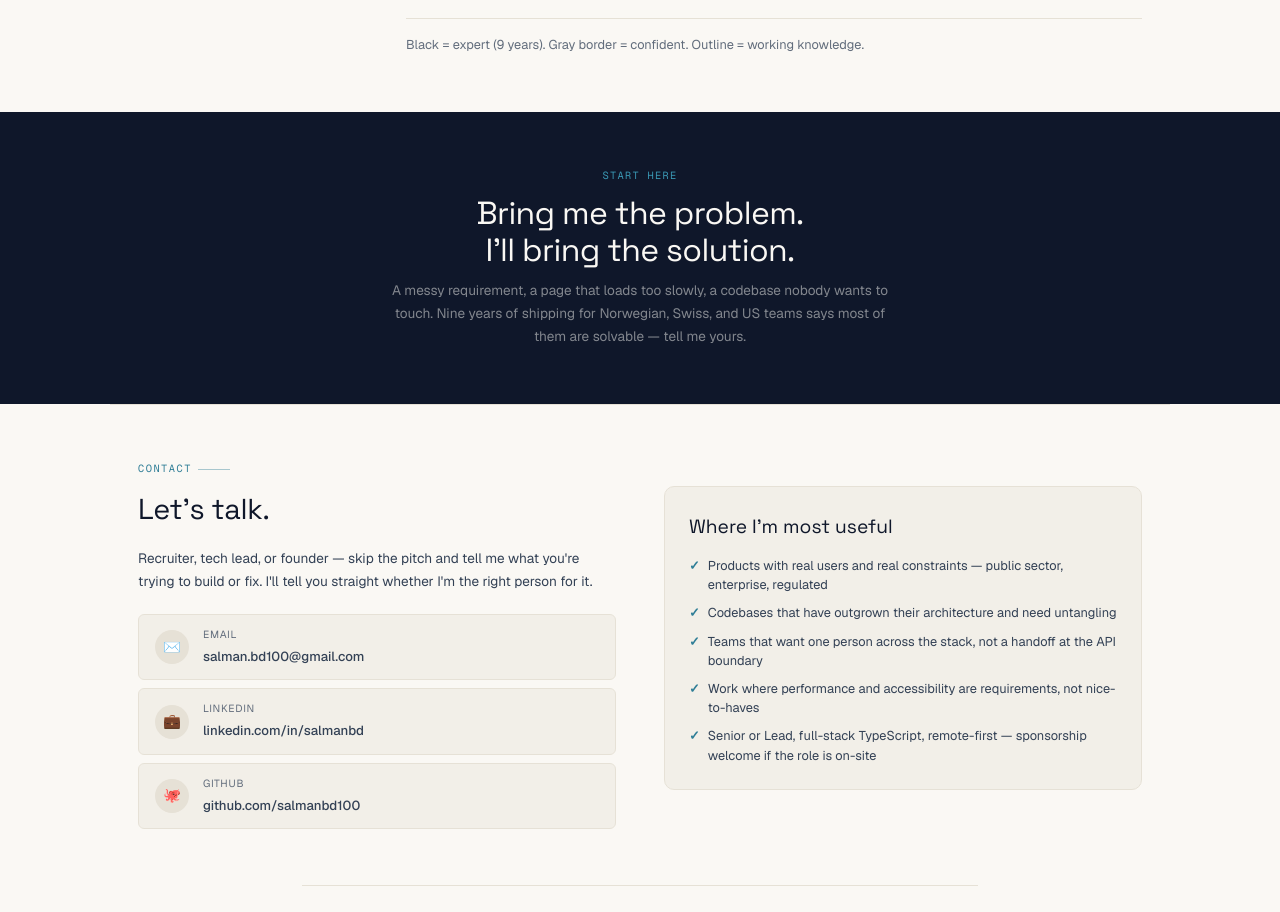
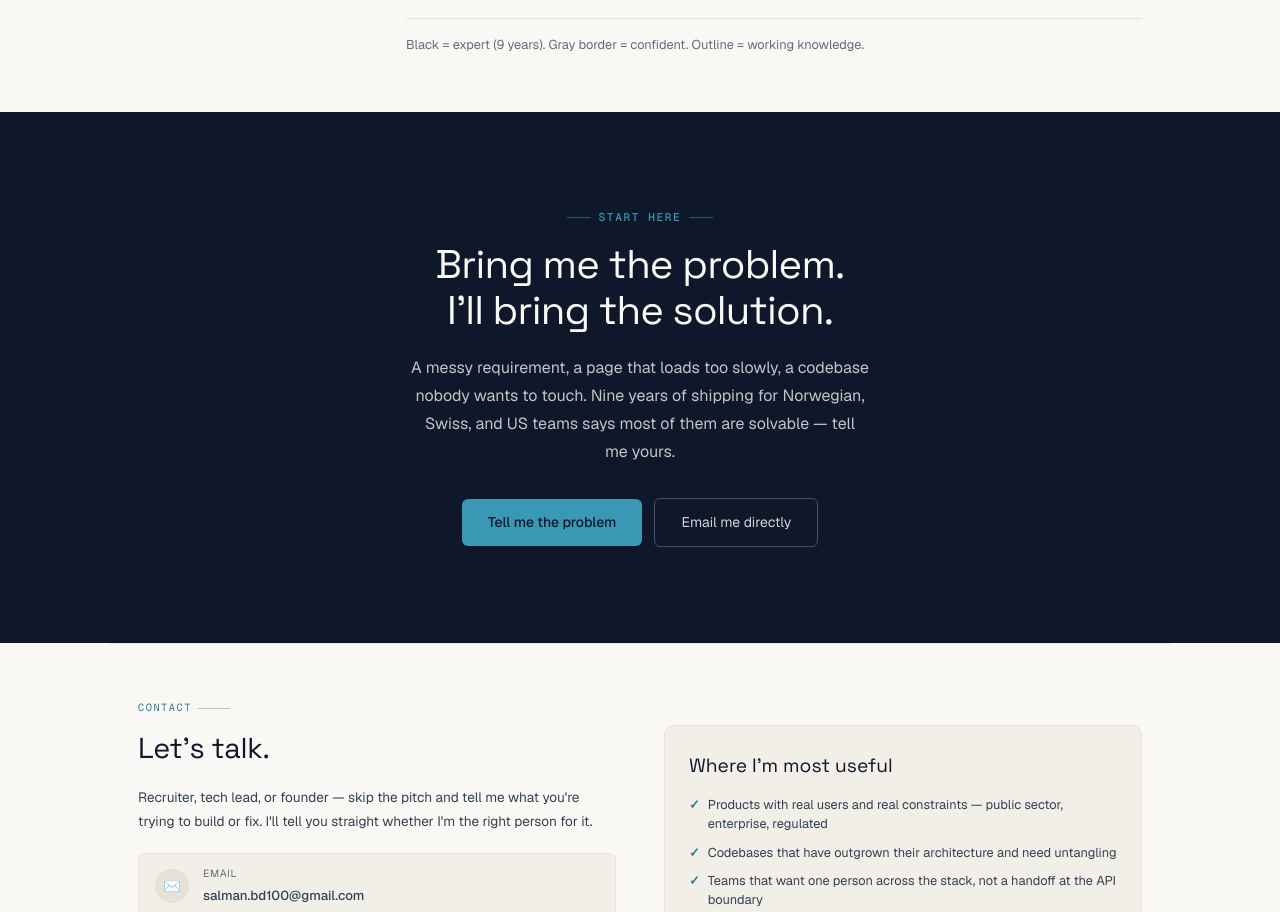
Before and after one commit to salmanbd100/salman-portfolio, a Next.js app: page / in a window 1280 px wide. Shown: the part 3471-4383 px from the top of the page. Built offline with nearby package versions, Linux system fonts and the light colour scheme.

Commit message:
feat: enhance CtaBand component with email tracking and improved layout

```diff
--- a/components/cta-band.tsx
+++ b/components/cta-band.tsx
@@ -2,6 +2,10 @@
 
 import { useEffect, useRef, useState } from "react";
 import { cn } from "@/lib/utils";
+import { contactLinks } from "@/lib/data";
+import { TrackedLink } from "@/components/tracked-link";
+
+const email = contactLinks.find((link) => link.label === "Email");
 
 export function CtaBand() {
   const [isVisible, setIsVisible] = useState(false);
@@ -29,25 +33,64 @@ export function CtaBand() {
     <section
       ref={sectionRef}
       className={cn(
-        "bg-ink py-14 px-7",
+        "bg-ink py-20 sm:py-24 px-7",
         "transition-all duration-500",
         isVisible ? "opacity-100 translate-y-0" : "opacity-0 translate-y-4"
       )}
     >
       <div className="max-w-[1060px] mx-auto text-center">
-          <div className="font-mono text-[0.65rem] tracking-[0.12em] uppercase text-accent2 mb-2.5">
+        <div className="font-mono text-[0.7rem] font-medium tracking-[0.14em] uppercase text-accent2 mb-4 flex items-center justify-center gap-2">
+          <span className="w-6 h-px bg-accent2/50" />
           Start here
+          <span className="w-6 h-px bg-accent2/50" />
         </div>
-          <h2 className="font-serif text-[2rem] text-bg tracking-[-0.02em] mb-2.5 leading-[1.15]">
+
+        <h2 className="font-serif text-[2rem] sm:text-[2.5rem] text-bg tracking-[-0.02em] mb-5 leading-[1.15] text-balance">
           Bring me the problem.
-            <br />
-            I&apos;ll bring the solution.
+          {/* Breaking mid-sentence only helps once the line is long enough to
+              need it — on a phone it would leave a two-word orphan. */}
+          <br className="hidden sm:block" /> I&apos;ll bring the solution.
         </h2>
-          <p className="text-[0.85rem] text-[rgba(246,245,241,0.5)] leading-[1.7] max-w-[500px] mx-auto">
+
+        <p className="text-[0.95rem] sm:text-[1rem] text-[rgba(246,245,241,0.78)] leading-[1.75] max-w-[46ch] mx-auto text-pretty">
           A messy requirement, a page that loads too slowly, a codebase nobody
           wants to touch. Nine years of shipping for Norwegian, Swiss, and US
           teams says most of them are solvable — tell me yours.
         </p>
+
+        {/* "Start here" needs somewhere to go: the band sits directly above
+            #contact, so it hands off rather than dead-ending. */}
+        <div className="mt-8 flex flex-col sm:flex-row gap-3 justify-center items-stretch sm:items-center">
+          <a
+            href="#contact"
+            className={cn(
+              "bg-accent2 text-ink font-medium",
+              "px-[26px] py-3 rounded-md",
+              "text-[0.875rem] no-underline inline-block",
+              "transition-all duration-200",
+              "hover:bg-bg hover:-translate-y-px"
+            )}
+          >
+            Tell me the problem
+          </a>
+          {email && (
+            <TrackedLink
+              href={email.href}
+              event="contact_click"
+              eventProps={{ channel: "email", location: "cta_band" }}
+              className={cn(
+                "border-[1.5px] border-[rgba(246,245,241,0.25)]",
+                "text-[rgba(246,245,241,0.85)]",
+                "px-[26px] py-3 rounded-md",
+                "text-[0.875rem] no-underline inline-block",
+                "transition-all duration-200",
+                "hover:border-[rgba(246,245,241,0.6)] hover:text-bg"
+              )}
+            >
+              Email me directly
+            </TrackedLink>
+          )}
+        </div>
       </div>
     </section>
   );
```
Lines whose indentation alone changed are shown as unchanged.
